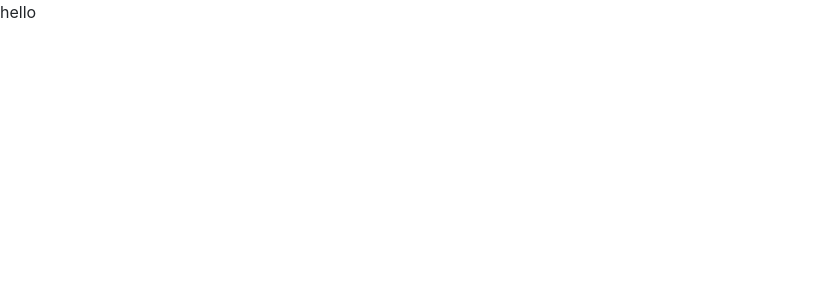
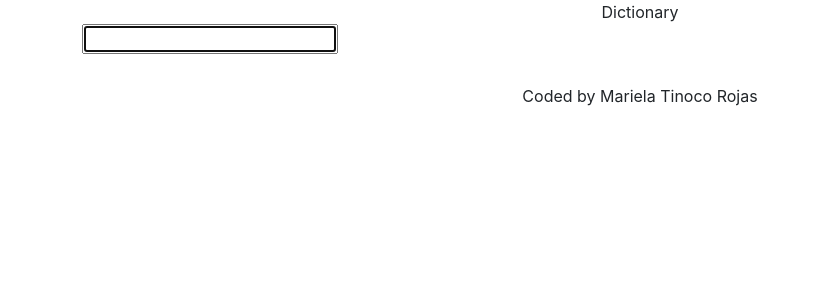
Before and after one commit to Mariela-t/dictionary-project, a React (Create React App) app: page / in a window 1280 px wide. Shown: the top 300 px of the page, without its empty margins (0-819 px from the left). Built offline with nearby package versions, Linux system fonts and the light colour scheme.

Commit message:
Added search engine

```diff
--- a/src/App.css
+++ b/src/App.css
@@ -0,0 +1,8 @@
+.App-header {
+  text-align: center;
+}
+
+.App-footer {
+  text-align: center;
+  margin: 30px 0;
+}
--- a/src/App.js
+++ b/src/App.js
@@ -1,9 +1,16 @@
 import "./App.css";
+import Dictionary from "./Dictionary";
 
 export default function App() {
   return (
     <div className="App">
-      <header className="App-header"> hello</header>
+      <div className="container">
+        <header className="App-header"> Dictionary</header>
+        <main>
+          <Dictionary />
+        </main>
+        <footer className="App-footer">Coded by Mariela Tinoco Rojas</footer>
+      </div>
     </div>
   );
 }
--- /dev/null
+++ b/src/Dictionary.js
@@ -0,0 +1,22 @@
+import React, { useState } from "react";
+import "./Dictionary.css";
+
+export default function Dictionary() {
+  let [keyword, setKeyword] = useState("");
+  function search(event) {
+    event.preventDefault();
+    alert(`searching for ${keyword}`);
+  }
+
+  function handleSearch(event) {
+    setKeyword(event.target.value);
+  }
+
+  return (
+    <div className="Dictionary">
+      <form onSubmit={search}>
+        <input type="search" autoFocus={true} onChange={handleSearch} />
+      </form>
+    </div>
+  );
+}
```
Also changed, not shown: src/Dictionary.css (added).
